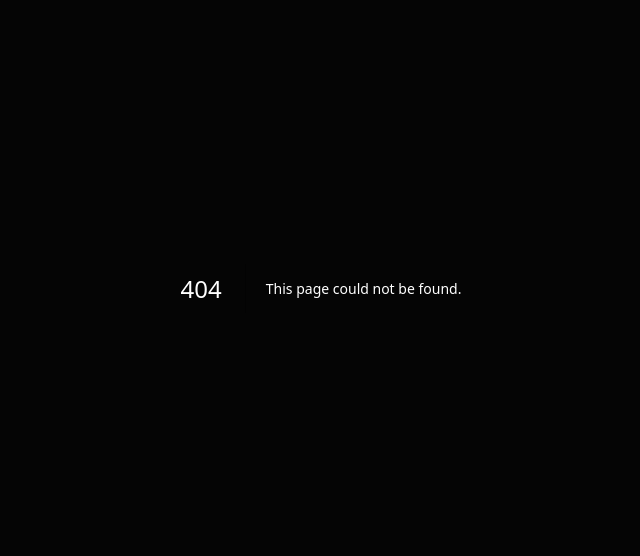
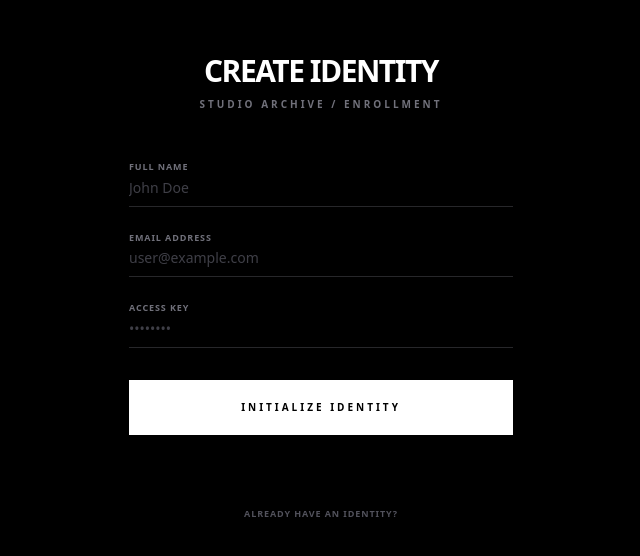
Before and after one commit to akashrajgm/my-frontend, a Next.js app: page /register in a window 1280 px wide. Before the commit this address had no page. Shown: the part 112-668 px from the top of the page, without its empty margins (319-959 px from the left). Built offline with nearby package versions, Linux system fonts and the light colour scheme.

Commit message:
feat: complete registration flow with folder structure fix

```diff
--- /dev/null
+++ b/app/actions/register.ts
@@ -0,0 +1,44 @@
+'use server'
+
+import { redirect } from 'next/navigation'
+
+export type RegisterState = {
+    error: string;
+    success: boolean;
+}
+
+export async function register(prevState: RegisterState, formData: FormData): Promise<RegisterState> {
+    const email = formData.get('email')
+    const password = formData.get('password')
+    const fullName = formData.get('fullName')
+
+    try {
+        const res = await fetch('https://interior-marketplace-api.onrender.com/register', {
+            method: 'POST',
+            headers: { 'Content-Type': 'application/json' },
+            body: JSON.stringify({
+                email: String(email),
+                password: String(password),
+                full_name: String(fullName) // MUST be snake_case for Tharun's FastAPI
+            }),
+        })
+
+        const data = await res.json()
+
+        if (!res.ok) {
+            // Clean up the error message from the backend
+            let msg = "Registration failed."
+            if (data.detail) {
+                msg = typeof data.detail === 'string' ? data.detail : data.detail[0]?.msg
+            }
+            return { error: String(msg), success: false }
+        }
+
+        // Success! We don't redirect here so the user can see the success message
+        return { error: "", success: true }
+
+    } catch (err) {
+        console.error("Registration Error:", err)
+        return { error: "Studio Archive server is unreachable.", success: false }
+    }
+}
--- /dev/null
+++ b/app/register/page.tsx
@@ -0,0 +1,84 @@
+'use client'
+
+import { useActionState, useEffect } from 'react'
+import { register } from '@/app/actions/register' // Matches your actions/register.ts
+import { useRouter } from 'next/navigation'
+import Link from 'next/link'
+
+export default function RegisterPage() {
+    const router = useRouter()
+
+    // Connects the UI to the Server Action logic
+    const [state, formAction, isPending] = useActionState(register, {
+        error: "",
+        success: false
+    })
+
+    // Auto-redirect to login after successful registration
+    useEffect(() => {
+        if (state.success) {
+            const timer = setTimeout(() => router.push('/login'), 2000)
+            return () => clearTimeout(timer)
+        }
+    }, [state.success, router])
+
+    return (
+        <div className="flex min-h-screen flex-col items-center justify-center bg-black p-6 font-sans">
+            <div className="w-full max-w-sm space-y-12">
+
+                <header className="text-center space-y-2">
+                    <h1 className="text-3xl font-black uppercase tracking-tighter text-white">Create Identity</h1>
+                    <p className="text-[10px] uppercase tracking-[0.3em] text-zinc-500 font-bold">Studio Archive / Enrollment</p>
+                </header>
+
+                {/* FEEDBACK MESSAGES */}
+                {state.error && (
+                    <div className="bg-red-500/10 border border-red-500/50 p-4 rounded-sm">
+                        <p className="text-red-500 text-[10px] font-black uppercase tracking-widest text-center">{state.error}</p>
+                    </div>
+                )}
+
+                {state.success && (
+                    <div className="bg-green-500/10 border border-green-500/50 p-4 rounded-sm">
+                        <p className="text-green-500 text-[10px] font-black uppercase tracking-widest text-center">Identity Created. Syncing Portal...</p>
+                    </div>
+                )}
+
+                <form action={formAction} className="space-y-8">
+                    <div className="space-y-6">
+                        {/* FULL NAME */}
+                        <div className="flex flex-col border-b border-zinc-800 pb-2 focus-within:border-white transition-colors">
+                            <label className="text-[9px] font-black uppercase text-zinc-500 tracking-widest mb-1">Full Name</label>
+                            <input name="fullName" type="text" required placeholder="John Doe" className="bg-transparent outline-none text-white text-sm placeholder:text-zinc-700" />
+                        </div>
+
+                        {/* EMAIL */}
+                        <div className="flex flex-col border-b border-zinc-800 pb-2 focus-within:border-white transition-colors">
+                            <label className="text-[9px] font-black uppercase text-zinc-500 tracking-widest mb-1">Email Address</label>
+                            <input name="email" type="email" required placeholder="user@example.com" className="bg-transparent outline-none text-white text-sm placeholder:text-zinc-700" />
+                        </div>
+
+                        {/* PASSWORD */}
+                        <div className="flex flex-col border-b border-zinc-800 pb-2 focus-within:border-white transition-colors">
+                            <label className="text-[9px] font-black uppercase text-zinc-500 tracking-widest mb-1">Access Key</label>
+                            <input name="password" type="password" required placeholder="••••••••" className="bg-transparent outline-none text-white text-sm placeholder:text-zinc-700" />
+                        </div>
+                    </div>
+
+                    <button
+                        disabled={isPending || state.success}
+                        className="w-full bg-white text-black py-5 text-[10px] font-black uppercase tracking-[0.3em] hover:bg-zinc-200 transition-all disabled:opacity-50"
+                    >
+                        {isPending ? "Connecting..." : "Initialize Identity"}
+                    </button>
+                </form>
+
+                <footer className="text-center pt-4">
+                    <Link href="/login" className="text-[9px] font-bold uppercase tracking-widest text-zinc-600 hover:text-white transition-colors">
+                        Already have an identity?
+                    </Link>
+                </footer>
+            </div>
+        </div>
+    )
+}
```
